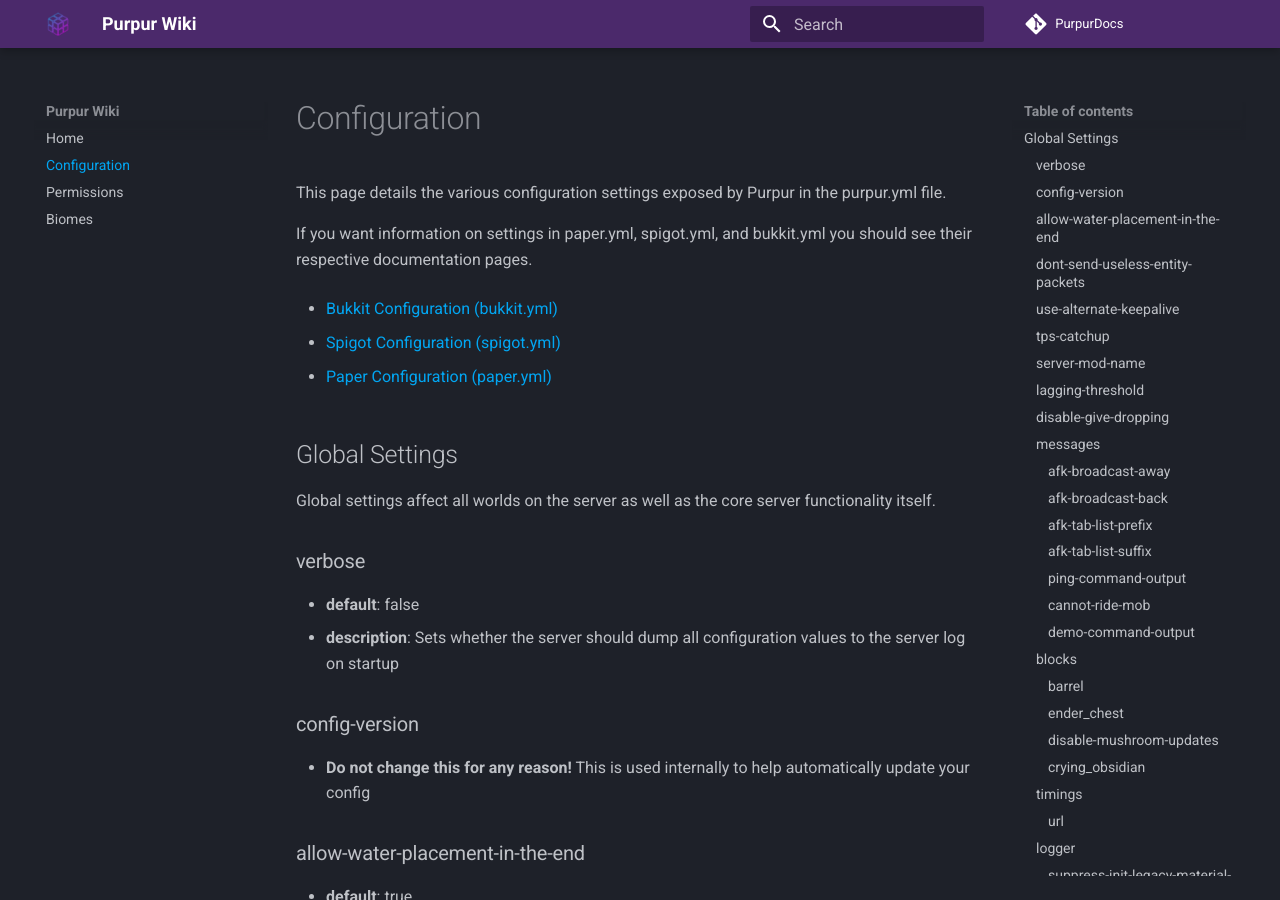
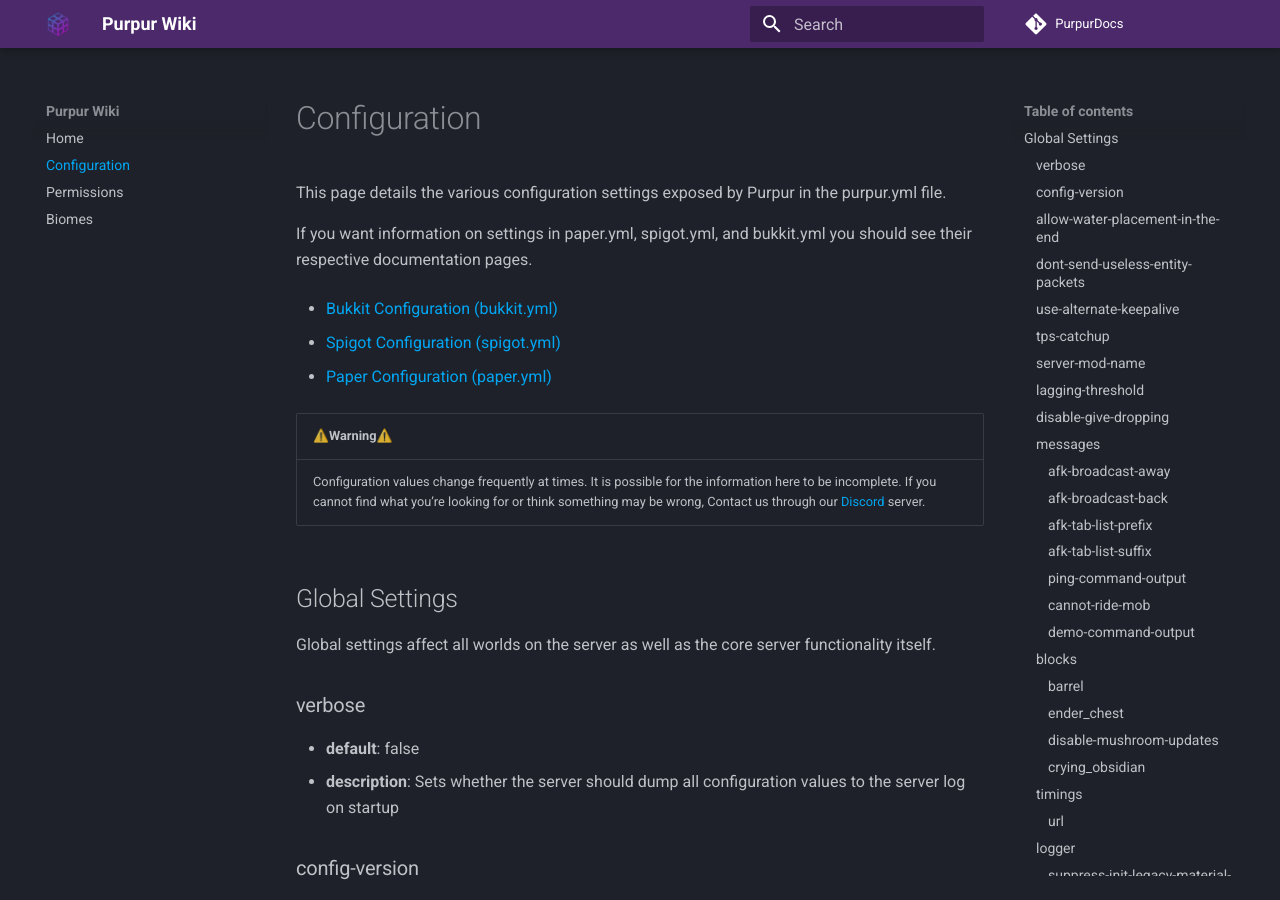
Before and after one commit to PurpurMC/PurpurDocs, an MkDocs documentation site: the page built from docs/Configuration.md, in a window 1280 px wide and 900 px high. Built offline with MkDocs 1.6.1 and Material for MkDocs 9.7.7, drawn with Linux system fonts in a browser that asks for light colours; comment, search, counter and statistics services are not loaded.

Commit message:
re-add warning to configuration page

```diff
--- a/docs/Configuration.md
+++ b/docs/Configuration.md
@@ -7,6 +7,10 @@
 * [Spigot Configuration (spigot.yml)](https://www.spigotmc.org/wiki/)
 
 * [Paper Configuration (paper.yml)](https://paper.readthedocs.io/en/latest/server/configuration.html)
+
+| ⚠️**Warning**⚠️ |
+| ----------- |
+| Configuration values change frequently at times. It is possible for the information here to be incomplete. If you cannot find what you’re looking for or think something may be wrong, Contact us through our [Discord](http://purpur.pl3x.net/discord/) server. |
 
 ## Global Settings
 
```
